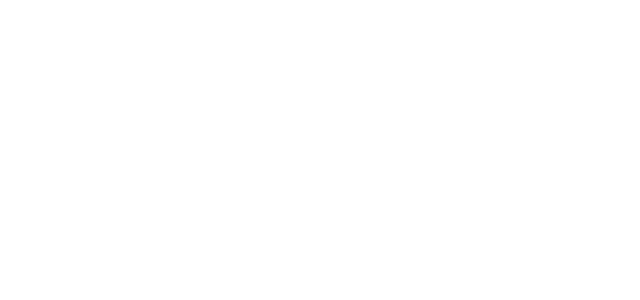
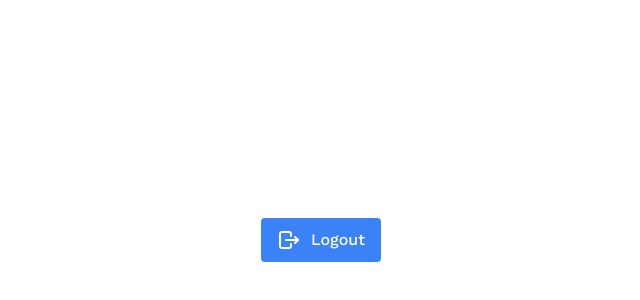
Before and after one commit to budistwn15/tailwind-from-the-start, a React (Vite) app: page /button in a window 1280 px wide. Before the commit this address had no page. Shown: the part 160-460 px from the top of the page, without its empty margins (319-959 px from the left). Built offline with nearby package versions, Linux system fonts and the light colour scheme.

Commit message:
Create a simple Button

```diff
--- a/src/App.jsx
+++ b/src/App.jsx
@@ -1,11 +1,13 @@
 import { Routes, Route, BrowserRouter } from 'react-router-dom';
 import Home from './views/Home';
+import Button from './views/Button';
 
 function app() {
     return (
         <BrowserRouter>
             <Routes>
                 <Route path='/' element={<Home/>} />
+                <Route path='/button' element={<Button/>} />
             </Routes>
         </BrowserRouter>
     );
--- /dev/null
+++ b/src/views/Button.jsx
@@ -0,0 +1,14 @@
+import { IconLogout } from "@tabler/icons-react";
+
+export default function Button(){
+    return(
+        <div className="antialiased font-sans">
+            <div className="flex items-center justify-center h-screen">
+                <button className="bg-blue-500 hover:bg-blue-600 px-4 py-2.5 rounded text-white font-medium transition-colors duration-200 items-center inline-flex">
+                    <IconLogout className="mr-2.5"/>
+                    Logout
+                </button>
+            </div>
+        </div>
+    )
+}
```
